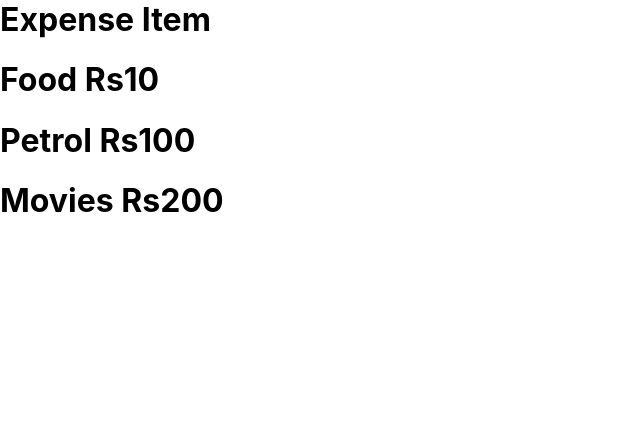
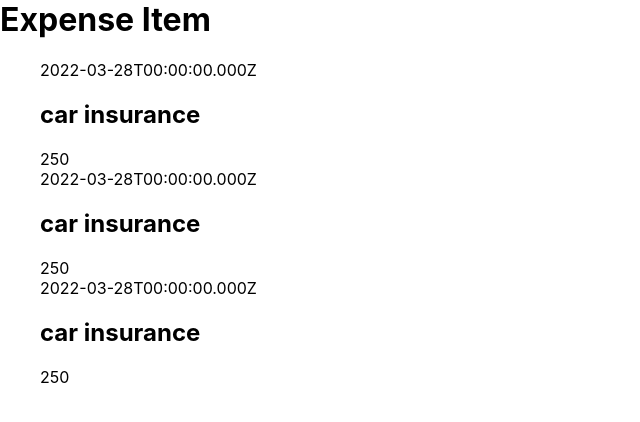
Before and after one commit to kuumaraswamy/React-expense-item, a React (Create React App) app: page / in a window 1280 px wide. Shown: the top 422 px of the page, without its empty margins (0-640 px from the left). Built offline with nearby package versions, Linux system fonts and the light colour scheme.

Commit message:
calling expense item

```diff
--- a/src/App.js
+++ b/src/App.js
@@ -2,12 +2,20 @@
 import React from 'react'
 import ExpenseItem from './components/ExpenseItem'
 const App = () => {
+  const expenses= [
+    {title:"car insurance",amount:250, date: new Date(2022, 2, 28)}
+  ]
+  //  for(let expenses=1;expenses<100;expenses++)
   return (
+
     <div>
-      <ExpenseItem></ExpenseItem>
-      <h1>Food Rs10</h1>
-      <h1>Petrol Rs100</h1>
-      <h1>Movies Rs200</h1>
+    <h1>Expense Item</h1>
+    <ul>
+
+      <ExpenseItem title={expenses[0].title} amount={expenses[0].amount} date={expenses[0].date} > </ExpenseItem>
+      <ExpenseItem title={expenses[0].title} amount={expenses[0].amount} date={expenses[0].date} > </ExpenseItem>
+      <ExpenseItem title={expenses[0].title} amount={expenses[0].amount} date={expenses[0].date} > </ExpenseItem>
+      </ul>
     </div>
   )
 }
--- a/src/components/ExpenseItem.js
+++ b/src/components/ExpenseItem.js
@@ -1,9 +1,14 @@
 import React from 'react'
+import "./ExpenseItem.css"
 
-const ExpenseItem = () => {
+const ExpenseItem = (props) => {
   return (
-    <div>
-      <h1>Expense Item</h1>
+    <div className="main">
+     <div className='expense-item'></div>
+     <div>{props.date.toISOString()}</div>
+     <div className='expense-item__description'> </div>
+     <h2> {props.title}</h2>
+     <div className='expense-item__price'>{props.amount}</div>
     </div>
   )
 }
```
Also changed, not shown: src/components/ExpenseItem.css (added).
